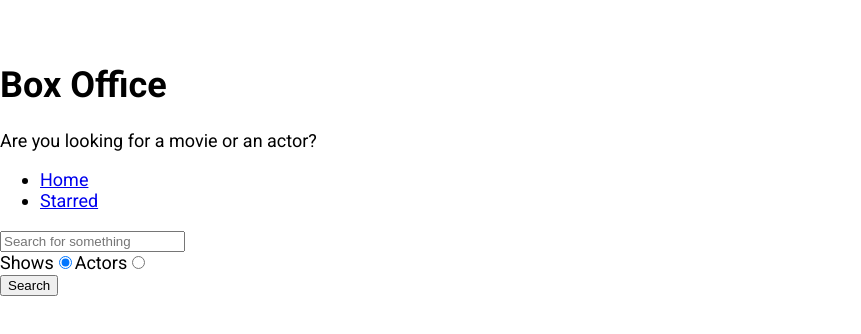
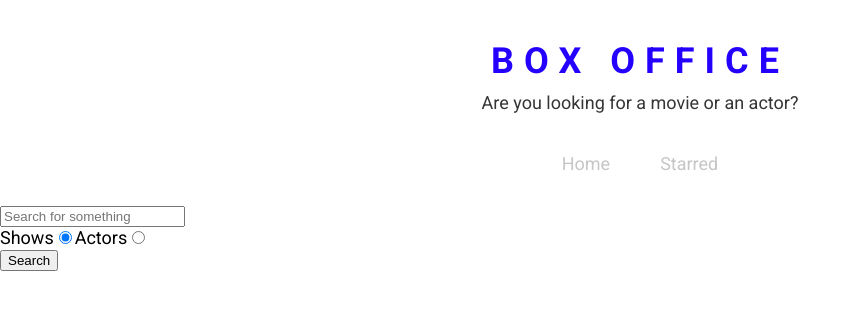
Before and after one commit to RakeshKumar13011/box-office, a React (Create React App) app: page / in a window 1280 px wide. Shown: the top 334 px of the page, without its empty margins (0-861 px from the left). Built offline with nearby package versions, Linux system fonts and the light colour scheme.

Commit message:
defined theme for styled components and created a few styled components

```diff
--- a/src/App.js
+++ b/src/App.js
@@ -3,8 +3,19 @@
 import Home from './pages/Home';
 import Starred from './pages/Starred';
 import Show from './pages/Show';
+import { ThemeProvider } from 'styled-components';
+
+const theme = {
+  mainColors: {
+    blue: '#2400ff',
+    gray: '#c6c6c6',
+    dark: '#353535',
+  },
+};
+
 function App() {
   return (
+    <ThemeProvider theme={theme}>
       <Switch>
         <Route exact path="/">
           <Home />
@@ -22,6 +33,7 @@
           <div>not found</div>
         </Route>
       </Switch>
+    </ThemeProvider>
   );
 }
 
--- a/src/components/Navs.js
+++ b/src/components/Navs.js
@@ -1,5 +1,6 @@
 import React from 'react';
-import { Link } from 'react-router-dom';
+import { useLocation } from 'react-router';
+import { NavList, LinkStyled } from './Navs.styled';
 
 const LINKS = [
   { to: '/', text: 'Home' },
@@ -7,15 +8,21 @@
 ];
 
 const Navs = () => {
+  const location = useLocation;
   return (
     <div>
-      <ul>
+      <NavList>
         {LINKS.map(item => (
           <li key={item.to}>
-            <Link to={item.to}>{item.text}</Link>
+            <LinkStyled
+              to={item.to}
+              className={item.to === location.pathname ? 'active' : ''}
+            >
+              {item.text}
+            </LinkStyled>
           </li>
         ))}
-      </ul>
+      </NavList>
     </div>
   );
 };
--- /dev/null
+++ b/src/components/Navs.styled.js
@@ -0,0 +1,41 @@
+import styled from 'styled-components';
+import { Link } from 'react-router-dom';
+
+export const NavList = styled.ul`
+  display: flex;
+  justify-content: center;
+  list-style: none;
+  margin: 0 0 30px;
+  padding: 0;
+`;
+
+export const LinkStyled = styled(Link)`
+  margin: 0 10px;
+  padding: 3px 15px;
+  position: relative;
+  text-decoration: none;
+  color: ${({ theme }) => theme.mainColors.gray};
+  &.active {
+    color: ${({ theme }) => theme.mainColors.blue};
+    &:after {
+      content: '';
+      position: absolute;
+      display: block;
+      height: 2px;
+      left: 0%;
+      bottom: 0;
+      background-color: ${({ theme }) => theme.mainColors.blue};
+      animation: slide-in 0.3s ease-in forwards;
+      @keyframes slide-in {
+        from {
+          left: 50%;
+          width: 0;
+        }
+        to {
+          left: 0%;
+          width: 100%;
+        }
+      }
+    }
+  }
+`;
--- a/src/components/Title.js
+++ b/src/components/Title.js
@@ -1,11 +1,12 @@
 import React from 'react';
+import { TitleWrapper } from './Title.styled';
 
 const Title = ({ title, subtitle }) => {
   return (
-    <div>
+    <TitleWrapper>
       <h1>{title}</h1>
       <p>{subtitle}</p>
-    </div>
+    </TitleWrapper>
   );
 };
 
--- /dev/null
+++ b/src/components/Title.styled.js
@@ -0,0 +1,17 @@
+import styled from 'styled-components';
+export const TitleWrapper = styled.div`
+  text-align: center;
+  margin: 0 0 40px;
+
+  h1 {
+    color: ${({ theme }) => theme.mainColors.blue};
+    letter-spacing: 10px;
+    text-transform: uppercase;
+    margin: 0 0 10px;
+  }
+
+  p {
+    color: ${({ theme }) => theme.mainColors.dark};
+    margin: 0;
+  }
+`;
```
Lines whose indentation alone changed are shown as unchanged.
